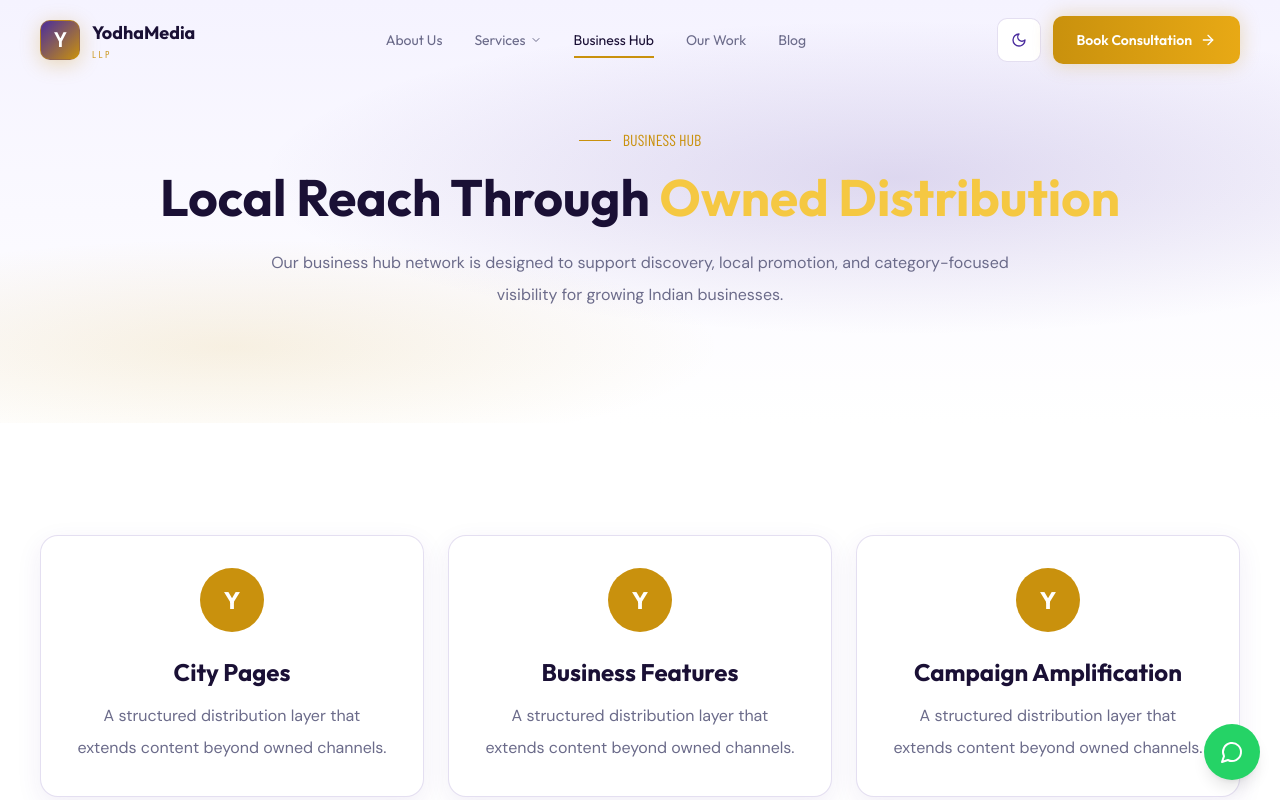
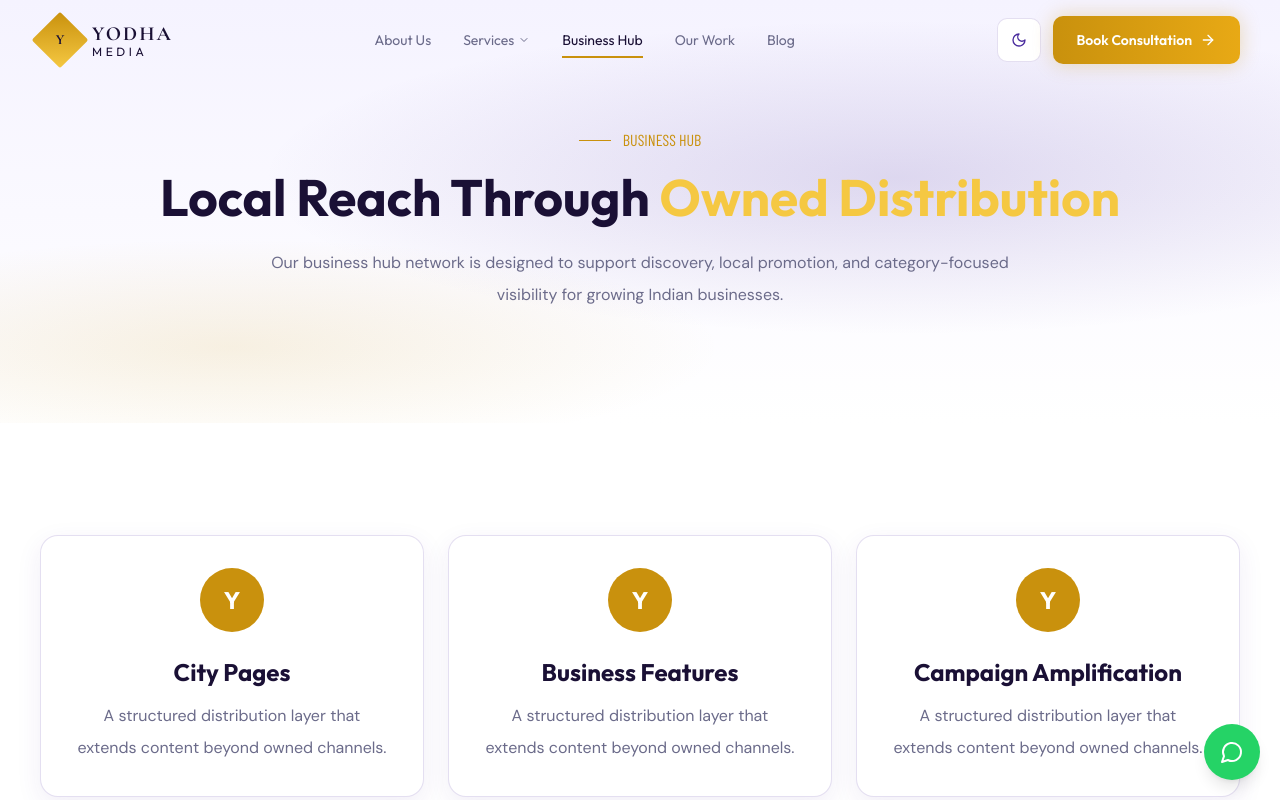
Before and after one commit to Jagadeesh1215/yodhamedia_web, a Next.js app: page /business-hub in a window 1280 px wide. Shown: the top 800 px of the page. Built offline with nearby package versions, Linux system fonts and the light colour scheme.

Commit message:
chore: logo updated

```diff
--- a/components/layout/Navbar.tsx
+++ b/components/layout/Navbar.tsx
@@ -32,14 +32,23 @@
       )}
     >
       <div className="mx-auto flex h-20 max-w-[1440px] items-center justify-between px-5 md:px-10">
-        <Link href="/" className="group flex items-center gap-3">
-          <span className="flex h-10 w-10 items-center justify-center rounded-[var(--radius-sm)] border border-gold-warm/45 bg-gradient-to-br from-purple-vivid to-gold-warm text-xl font-bold text-white shadow-gold-sm">
-            Y
-          </span>
-          <span>
-            <span className="block font-heading text-lg font-bold text-[var(--text-primary)]">YodhaMedia</span>
-            <span className="block font-label text-[10px] uppercase tracking-[0.25em] text-gold-warm">LLP</span>
-          </span>
+        {/* Logo */}
+        <Link href="/" className="flex items-center gap-3 group">
+          <div className="relative w-10 h-10">
+            <div className="absolute inset-0 bg-gold-gradient rounded-sm rotate-45 group-hover:rotate-90 transition-transform duration-500" />
+            <div className="absolute inset-1 bg-ink rounded-sm rotate-45" />
+            <span className="absolute inset-0 flex items-center justify-center text-gold font-display font-bold text-sm">
+              Y
+            </span>
+          </div>
+          <div>
+            <span className="font-display text-xl font-bold tracking-widest text-ghost group-hover:text-gold transition-colors duration-300">
+              YODHA
+            </span>
+            <span className="block font-heading text-xs tracking-[0.3em] text-gold/70 -mt-1">
+              MEDIA
+            </span>
+          </div>
         </Link>
 
         <nav className="hidden items-center gap-8 lg:flex">
```
Also changed, not shown: 1 other file (tests, documents, lock files or other folders).
